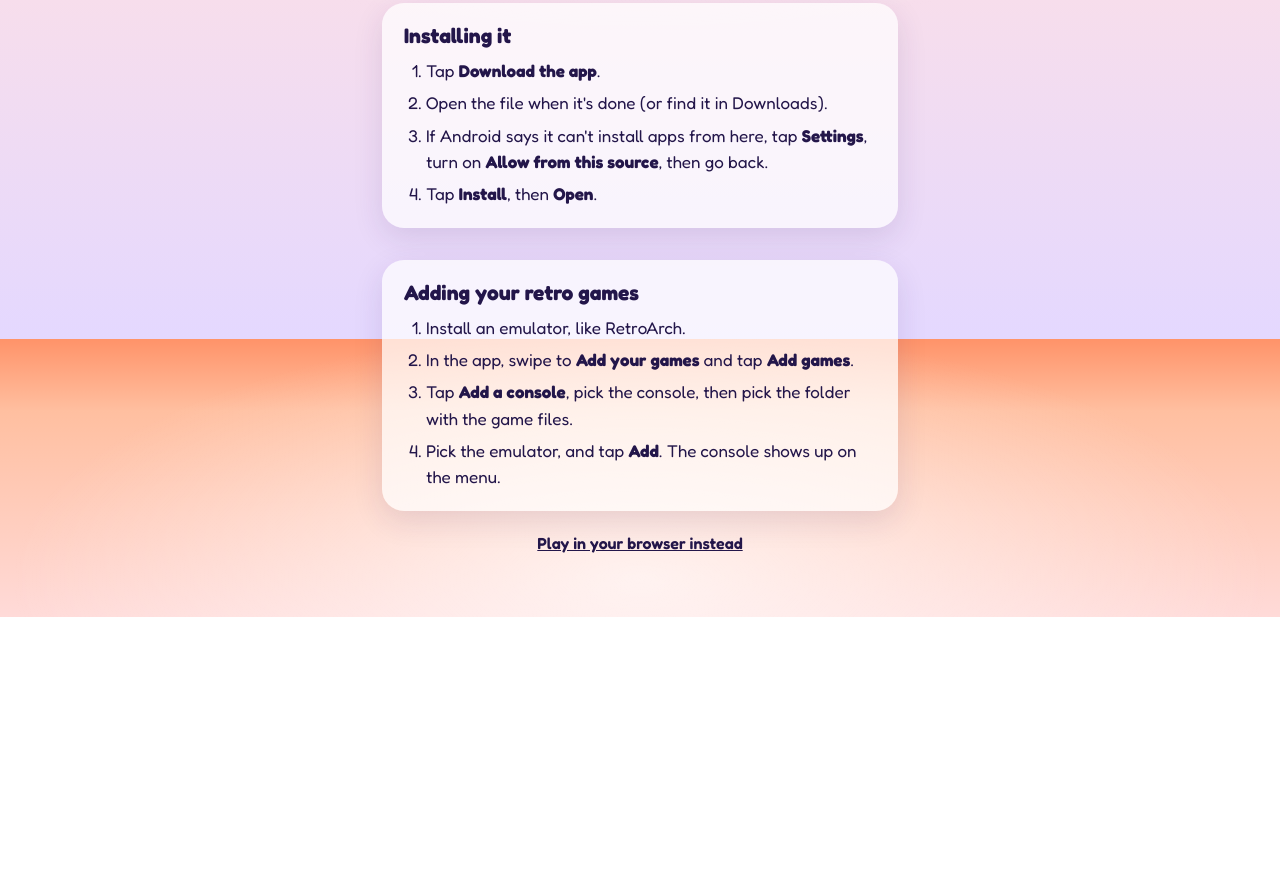
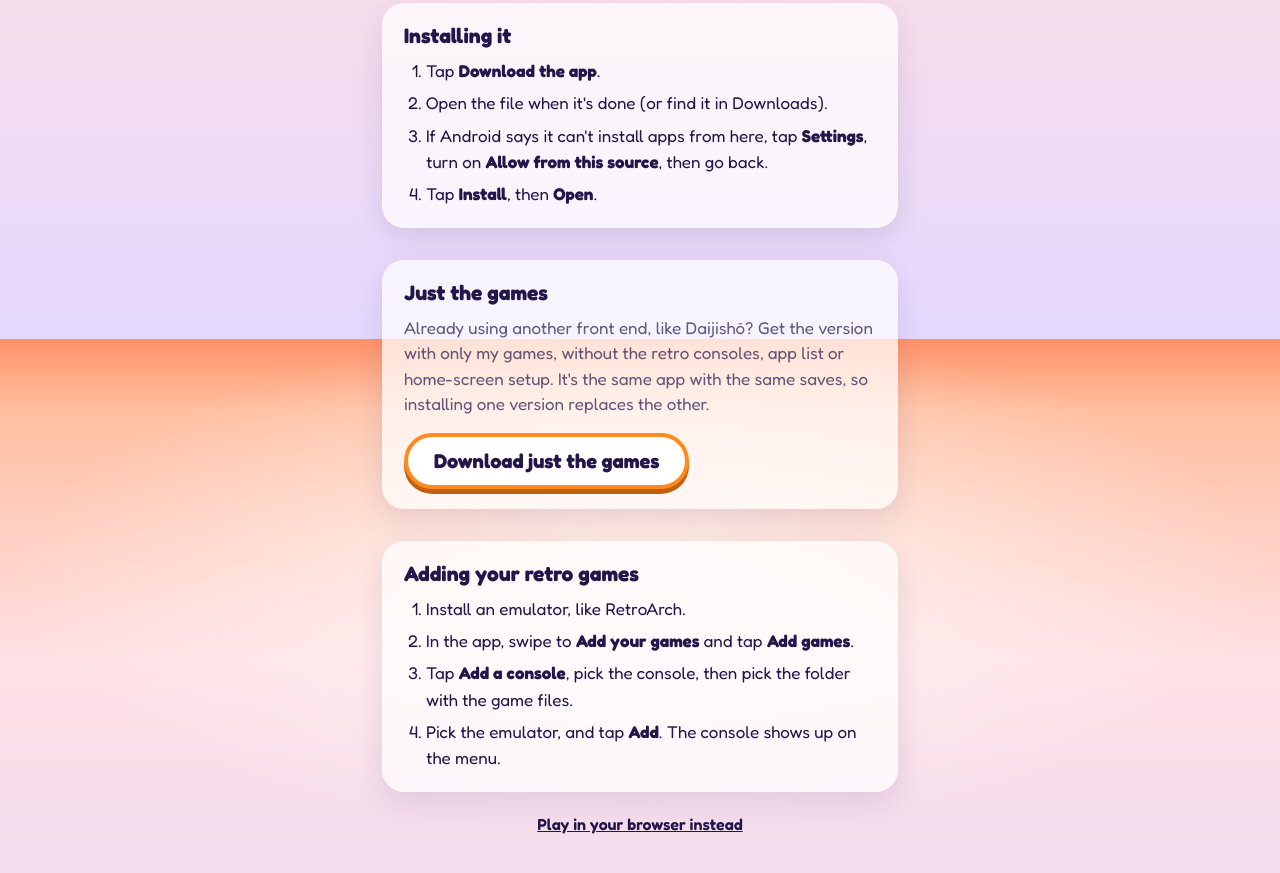
Before and after one commit to TtGamer15/ttgamer15.github.io, a plain HTML site: page app/index.html in a window 1280 px wide. Shown: the part 461-1334 px from the top of the page. Before the commit the page ends 1078 px from the top, so only its background shows below. Drawn offline with Linux system fonts and the light colour scheme.

Commit message:
Just the games: a second Android download with only TtGamer15's games (the menu hides consoles, apps and home-screen setup when opened with ?games=only)
Co-Authored-By: Claude Opus 5.5 <noreply@anthropic.com>
Claude-Session: https://claude.ai/code/session_01HoQbZuQaKojuiLjz3ZRoKD

```diff
--- a/app/index.html
+++ b/app/index.html
@@ -30,6 +30,8 @@ ol{margin:0;padding-left:22px;font-size:17px;line-height:1.55}
 ol li+li{margin-top:6px}
 a{color:var(--ink)}
 .home{margin-top:8px;font-weight:600}
+.card p{margin:0;font-size:17px;line-height:1.5;color:var(--muted)}
+.get.alt{margin-top:16px;padding:12px 26px;font-size:20px;background:#fff;border-color:var(--accent);box-shadow:0 5px 0 var(--deep)}
 </style>
 </head>
 <body>
@@ -50,6 +52,11 @@ a{color:var(--ink)}
     </ol>
   </section>
   <section class="card">
+    <h2>Just the games</h2>
+    <p>Already using another front end, like Daijishō? Get the version with only my games, without the retro consoles, app list or home-screen setup. It's the same app with the same saves, so installing one version replaces the other.</p>
+    <a class="get alt" href="TtGamer15-Games-just-the-games.apk" download>Download just the games</a>
+  </section>
+  <section class="card">
     <h2>Adding your retro games</h2>
     <ol>
       <li>Install an emulator, like RetroArch.</li>
```
Also changed, not shown: index.html (+4 -2 lines), 2 other files.
